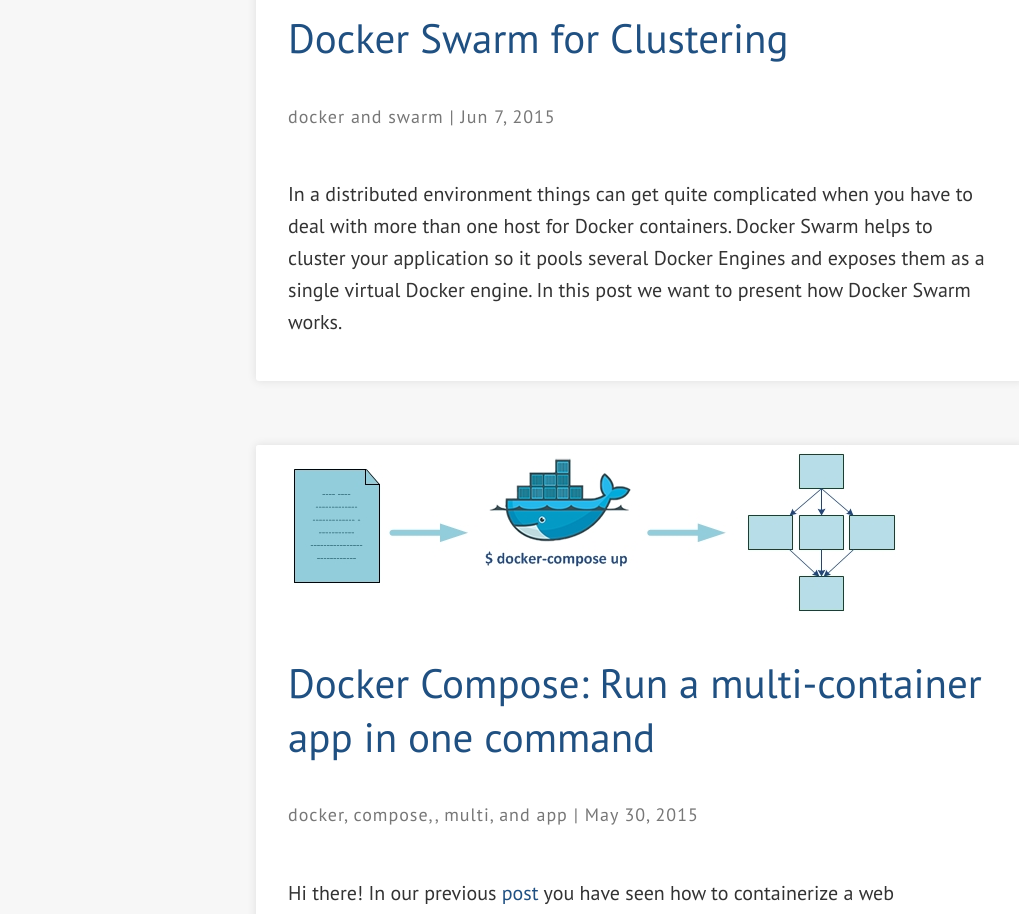
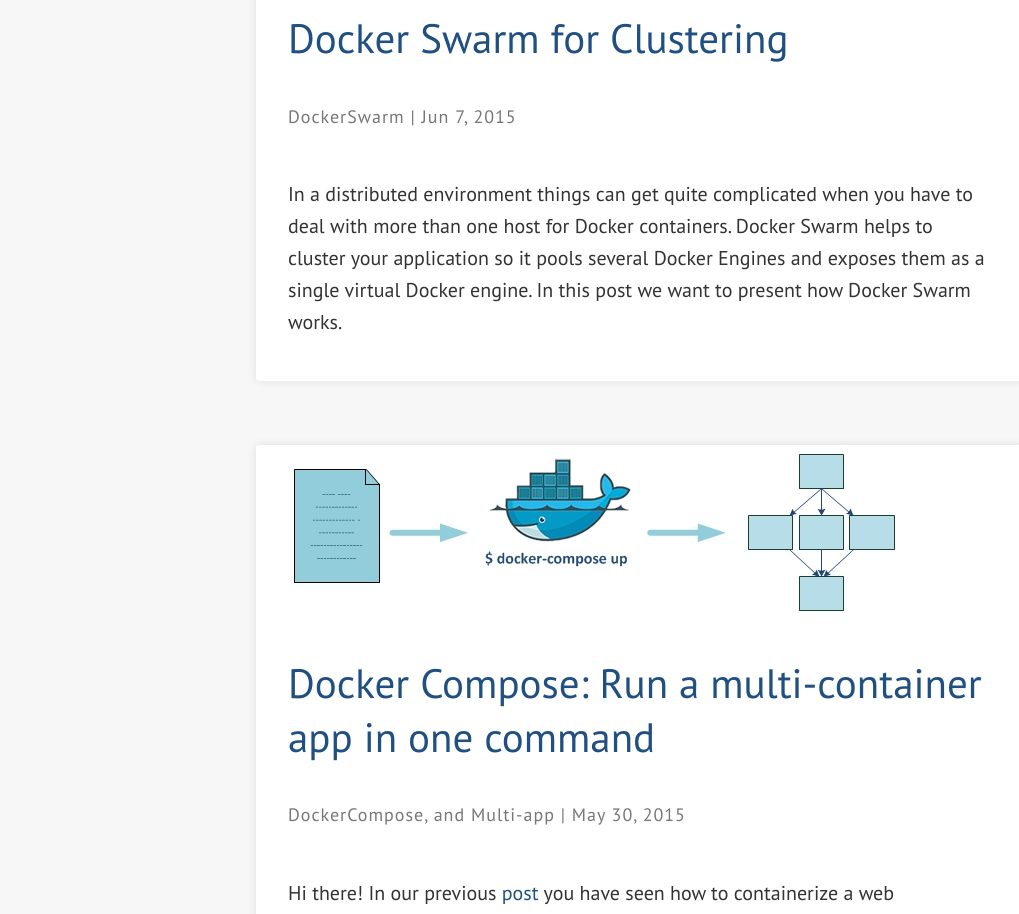
Before and after one commit to learning-continuous-deployment/learning-continuous-deployment.github.io, a Jekyll site: the page built from index.html, in a window 1280 px wide and 1400 px high. Shown: the part 385-1299 px from the top of the window, without its empty margins (0-1019 px from the left). Built offline with Jekyll 4.4.1, drawn with Linux system fonts in a browser that asks for light colours; nearby versions of some CDN libraries; the list of posts is cut into pages by our own code.

Commit message:
Changed layout

```diff
--- a/_posts/2015-05-30-docker-compose.md
+++ b/_posts/2015-05-30-docker-compose.md
@@ -2,7 +2,7 @@
 layout: post
 title:  "Docker Compose: Run a multi-container app in one command"
 date:   2015-05-30 20:30
-categories: docker compose, multi app
+categories: DockerCompose, Multi-app
 banner_image: compose.jpg
 comments: true
 author_name: Steffi
--- a/_posts/2015-06-07-docker-swarm.md
+++ b/_posts/2015-06-07-docker-swarm.md
@@ -2,7 +2,7 @@
 layout: post
 title:  "Docker Swarm for Clustering"
 date:   2015-06-07 15:00
-categories: docker swarm
+categories: DockerSwarm
 banner_image: swarm2.jpg
 comments: true
 author_name: Steffi
@@ -32,13 +32,13 @@ Each swarm node will run a swarm node agent. You can create a swarm cluster:
 
 This will return a unique cluster id, that you need to start the Swarm agent on a node. As a next step you need to log into each node and
 
-1. To ensure that the docker remote API is available over TCP for the Swarm Manager, start the docker daemon:
+ 1. To ensure that the docker remote API is available over TCP for the Swarm Manager, start the docker daemon:
        $ docker -H tcp://0.0.0.0:2375 -d
 
-2. Register the Swarm agents, replace <node_ip> and <cluster_id> with your correct settings:
+ 2. Register the Swarm agents, replace <node_ip> and <cluster_id> with your correct settings:
         docker run -d swarm join --addr=<node_ip:2375> token://<cluster_id>
 
-3. Start the Swarm manager on any machine with:
+ 3. Start the Swarm manager on any machine with:
        docker run -d -p <swarm_port>:2375 swarm manage token://<cluster_id>
 
 To check your configuration you can run `docker -H tcp://<manager_ip:manager_port> info`. You can use the regular docker CLI to access your nodes. Use [this link](https://docs.docker.com/swarm/API/) to check out the Docker Swarm API. To list all your nodes, use:
```
